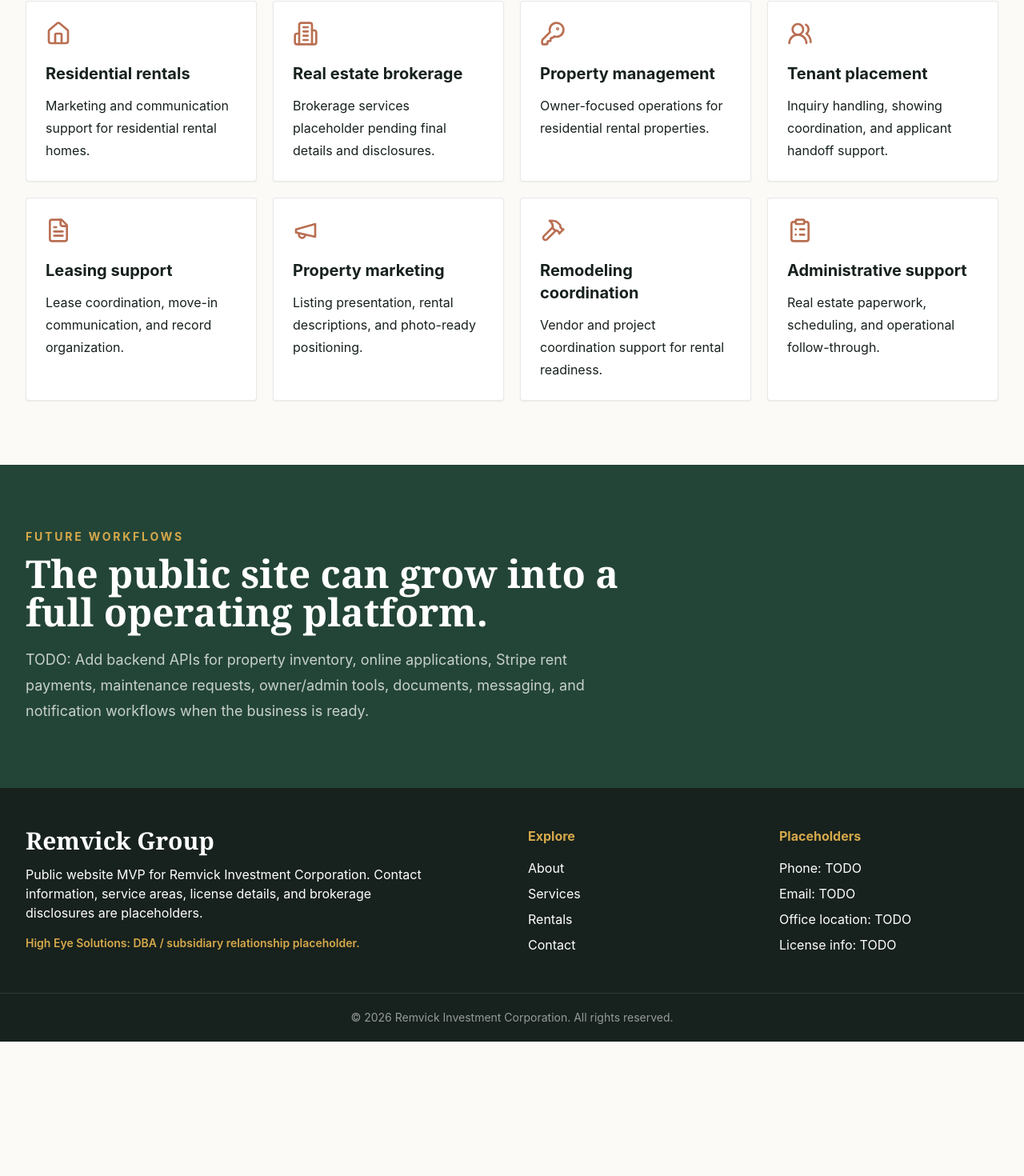
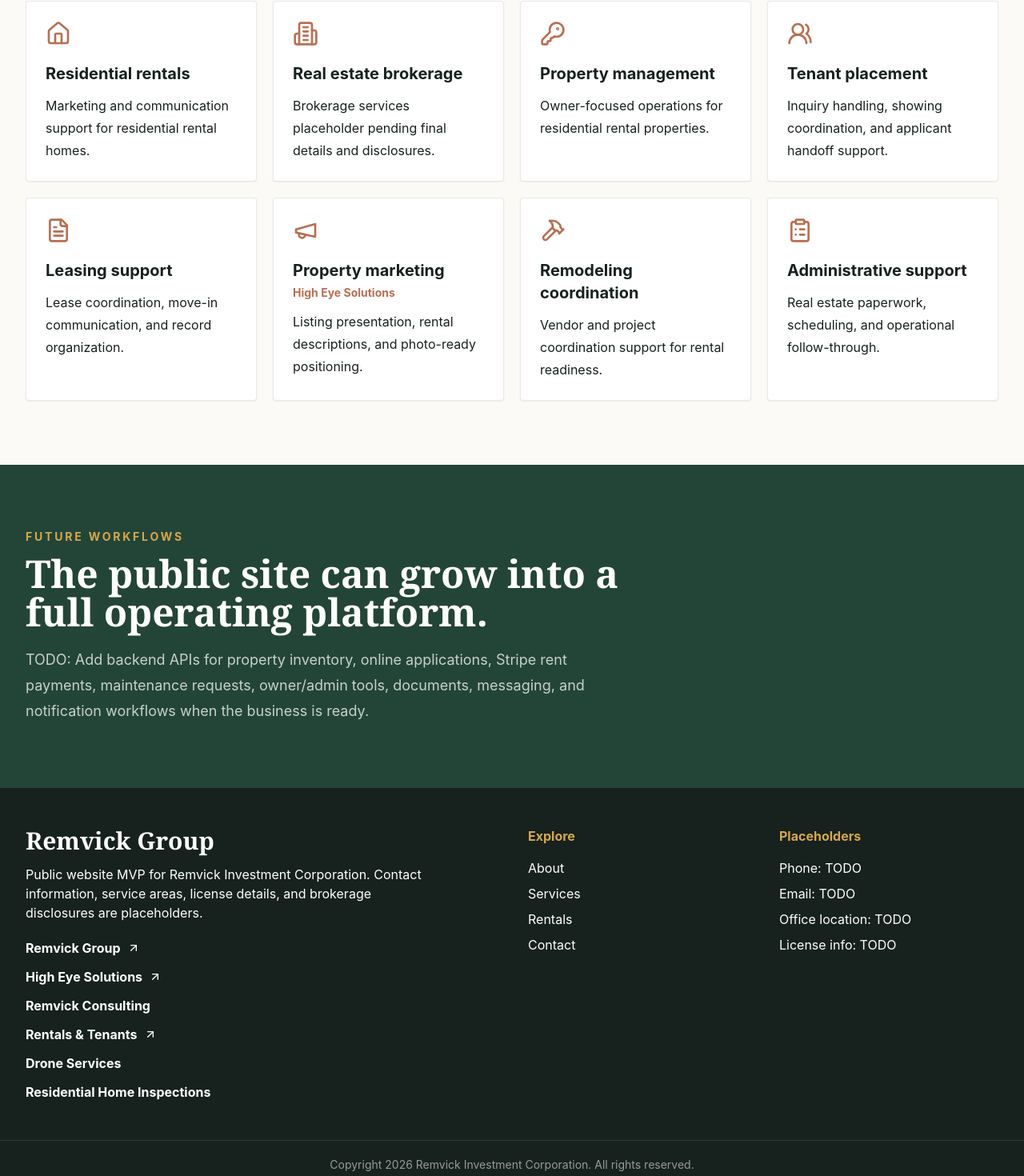
Before and after one commit to SpaceCadetOG/Remvick, a Next.js app: page /services in a window 1280 px wide. Shown: the part 592-2062 px from the top of the page at 80% size. Before the commit the page ends 1894 px from the top, so only its background shows below. Built offline with nearby package versions, Linux system fonts and the light colour scheme.

Commit message:
Refine business line placeholders

```diff
--- a/app/about/page.tsx
+++ b/app/about/page.tsx
@@ -7,8 +7,8 @@ type AboutItem = [LucideIcon, string, string];
 const aboutItems: AboutItem[] = [
   [Award, "Minority-owned", "Business certification details placeholder."],
   [Award, "Woman-owned", "Ownership language placeholder for review."],
-  [BriefcaseBusiness, "Small disadvantaged business", "Government and vendor profile copy placeholder."],
-  [MapPinned, "High Eye Solutions", "DBA / subsidiary relationship placeholder for owner review."],
+  [BriefcaseBusiness, "Small Business", "Government and vendor profile copy placeholder."],
+  [MapPinned, "Local service areas", "Office location and service-area list placeholder."],
 ];
 
 export default function AboutPage() {
--- a/app/page.tsx
+++ b/app/page.tsx
@@ -1,6 +1,7 @@
 import Image from "next/image";
 import Link from "next/link";
 import { ArrowRight, Building2, CheckCircle2, HeartHandshake, Home, KeyRound, ShieldCheck } from "lucide-react";
+import { BusinessLines } from "@/components/BusinessLines";
 import { ButtonLink } from "@/components/ButtonLink";
 import { PropertyCard } from "@/components/PropertyCard";
 import { SectionHeading } from "@/components/SectionHeading";
@@ -58,15 +59,27 @@ export default function HomePage() {
             {[
               "Minority-owned",
               "Woman-owned",
-              "Small disadvantaged business",
+              "Small Business",
               "Owner-led service",
-              "High Eye Solutions DBA / subsidiary placeholder",
             ].map((item) => (
               <div key={item} className="rounded border border-ink/10 bg-white p-5 shadow-sm">
                 <CheckCircle2 className="mb-4 h-6 w-6 text-clay" />
                 <p className="font-semibold">{item}</p>
               </div>
             ))}
+          </div>
+        </div>
+      </section>
+
+      <section className="py-16 sm:py-20">
+        <div className="mx-auto max-w-7xl px-5 sm:px-8">
+          <SectionHeading
+            eyebrow="Business lines"
+            title="One family platform for current and future services."
+            text="Remvick Group will become the central site that points visitors to each business line as those sites are built."
+          />
+          <div className="mt-10">
+            <BusinessLines />
           </div>
         </div>
       </section>
--- a/app/services/page.tsx
+++ b/app/services/page.tsx
@@ -8,7 +8,13 @@ const services = [
   [KeyRound, "Property management", "Owner-focused operations for residential rental properties."],
   [UsersRound, "Tenant placement", "Inquiry handling, showing coordination, and applicant handoff support."],
   [FileText, "Leasing support", "Lease coordination, move-in communication, and record organization."],
-  [Megaphone, "Property marketing", "Listing presentation, rental descriptions, and photo-ready positioning."],
+  [
+    Megaphone,
+    "Property marketing",
+    "Listing presentation, rental descriptions, and photo-ready positioning.",
+    "https://high-eye-solutions-100156978383.us-central1.run.app",
+    "High Eye Solutions",
+  ],
   [Hammer, "Remodeling coordination", "Vendor and project coordination support for rental readiness."],
   [ClipboardList, "Administrative support", "Real estate paperwork, scheduling, and operational follow-through."],
 ] as const;
@@ -27,8 +33,8 @@ export default function ServicesPage() {
       </section>
       <section className="py-16 sm:py-20">
         <div className="mx-auto grid max-w-7xl gap-5 px-5 sm:px-8 md:grid-cols-2 lg:grid-cols-4">
-          {services.map(([icon, title, text]) => (
-            <ServiceCard key={title} icon={icon} title={title} text={text} />
+          {services.map(([icon, title, text, href, label]) => (
+            <ServiceCard key={title} icon={icon} title={title} text={text} href={href} label={label} />
           ))}
         </div>
       </section>
--- /dev/null
+++ b/components/BusinessLines.tsx
@@ -0,0 +1,56 @@
+import Link from "next/link";
+import { ArrowUpRight } from "lucide-react";
+import { businessLines } from "@/data/business-lines";
+
+type BusinessLinesProps = {
+  compact?: boolean;
+};
+
+export function BusinessLines({ compact = false }: BusinessLinesProps) {
+  return (
+    <div className={compact ? "grid gap-3" : "grid gap-4 md:grid-cols-2 lg:grid-cols-3"}>
+      {businessLines.map((line) => {
+        const content = (
+          <>
+            <span className="flex items-center gap-2 font-bold">
+              {line.name}
+              {line.href ? <ArrowUpRight className="h-4 w-4" /> : null}
+            </span>
+            {!compact ? <span className="mt-2 block text-sm leading-6 text-ink/65">{line.description}</span> : null}
+            {line.status && !compact ? (
+              <span className={`mt-3 inline-flex rounded px-2 py-1 text-xs font-bold uppercase tracking-[0.12em] ${line.status === "Live" ? "bg-forest text-white" : "bg-ink/10 text-ink/70"}`}>
+                {line.status}
+              </span>
+            ) : null}
+          </>
+        );
+
+        const className = compact
+          ? "block text-white/76 transition hover:text-gold"
+          : "block rounded border border-ink/10 bg-white p-5 shadow-sm transition hover:-translate-y-1 hover:shadow-soft";
+
+        if (!line.href) {
+          return (
+            <div key={line.name} className={className}>
+              {content}
+            </div>
+          );
+        }
+
+        if (line.href.startsWith("http")) {
+          return (
+            <a key={line.name} href={line.href} className={className}>
+              {content}
+            </a>
+          );
+        }
+
+        return (
+          <Link key={line.name} href={line.href} className={className}>
+            {content}
+          </Link>
+        );
+      })}
+    </div>
+  );
+}
--- a/components/Footer.tsx
+++ b/components/Footer.tsx
@@ -1,4 +1,5 @@
 import Link from "next/link";
+import { BusinessLines } from "@/components/BusinessLines";
 
 export function Footer() {
   return (
@@ -10,9 +11,9 @@ export function Footer() {
             Public website MVP for Remvick Investment Corporation. Contact information,
             service areas, license details, and brokerage disclosures are placeholders.
           </p>
-          <p className="mt-4 text-sm font-semibold text-gold">
-            High Eye Solutions: DBA / subsidiary relationship placeholder.
-          </p>
+          <div className="mt-5">
+            <BusinessLines compact />
+          </div>
         </div>
         <div>
           <p className="font-bold text-gold">Explore</p>
@@ -34,7 +35,7 @@ export function Footer() {
         </div>
       </div>
       <div className="border-t border-white/10 px-5 py-5 text-center text-sm text-white/55">
-        © {new Date().getFullYear()} Remvick Investment Corporation. All rights reserved.
+        Copyright {new Date().getFullYear()} Remvick Investment Corporation. All rights reserved.
       </div>
     </footer>
   );
--- a/components/ServiceCard.tsx
+++ b/components/ServiceCard.tsx
@@ -1,16 +1,40 @@
 import type { LucideIcon } from "lucide-react";
+import Link from "next/link";
 
 type ServiceCardProps = {
   icon: LucideIcon;
   title: string;
   text: string;
+  href?: string;
+  label?: string;
 };
 
-export function ServiceCard({ icon: Icon, title, text }: ServiceCardProps) {
+export function ServiceCard({ icon: Icon, title, text, href, label }: ServiceCardProps) {
+  const titleContent = (
+    <>
+      {title}
+      {label ? <span className="mt-1 block text-sm font-bold text-clay">{label}</span> : null}
+    </>
+  );
+
   return (
     <article className="rounded border border-ink/10 bg-white p-6 shadow-sm">
       <Icon className="h-8 w-8 text-clay" />
-      <h3 className="mt-5 text-xl font-bold">{title}</h3>
+      <h3 className="mt-5 text-xl font-bold">
+        {href ? (
+          href.startsWith("http") ? (
+            <a href={href} className="transition hover:text-clay">
+              {titleContent}
+            </a>
+          ) : (
+            <Link href={href} className="transition hover:text-clay">
+              {titleContent}
+            </Link>
+          )
+        ) : (
+          titleContent
+        )}
+      </h3>
       <p className="mt-3 leading-7 text-ink/68">{text}</p>
     </article>
   );
--- /dev/null
+++ b/data/business-lines.ts
@@ -0,0 +1,42 @@
+export type BusinessLine = {
+  name: string;
+  description: string;
+  href?: string;
+  status?: "Live" | "Under construction";
+};
+
+export const businessLines: BusinessLine[] = [
+  {
+    name: "Remvick Group",
+    description: "Main public site for the family real estate business.",
+    href: "https://remvick-web-zihnjtarma-uc.a.run.app",
+    status: "Live",
+  },
+  {
+    name: "High Eye Solutions",
+    description: "Property marketing, listing presentation, rental descriptions, and photo-ready positioning.",
+    href: "https://high-eye-solutions-100156978383.us-central1.run.app",
+    status: "Live",
+  },
+  {
+    name: "Remvick Consulting",
+    description: "Brokerage and consulting site planned.",
+    status: "Under construction",
+  },
+  {
+    name: "Rentals & Tenants",
+    description: "Future rental and tenant experience.",
+    href: "/rentals",
+    status: "Live",
+  },
+  {
+    name: "Drone Services",
+    description: "Future aerial property media site.",
+    status: "Under construction",
+  },
+  {
+    name: "Residential Home Inspections",
+    description: "Future residential inspection services site.",
+    status: "Under construction",
+  },
+];
```
